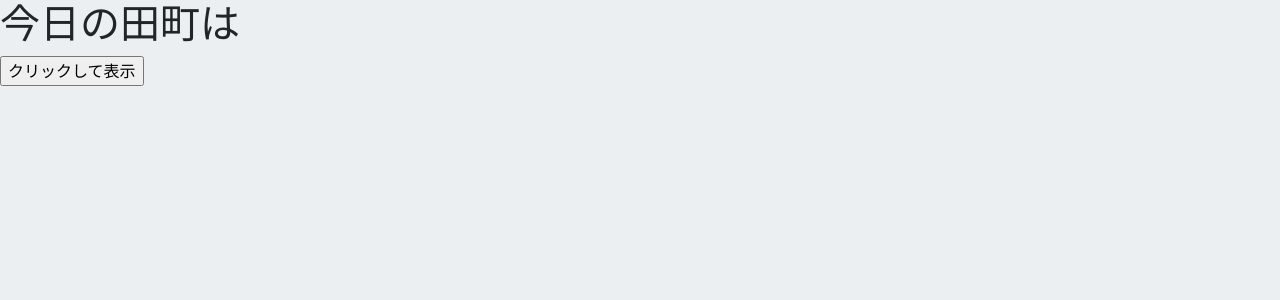
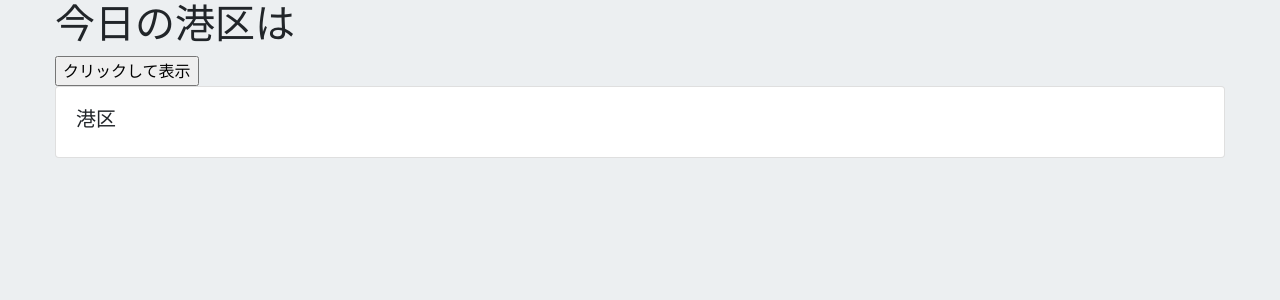
Before and after one commit to SW-kfujita/precipitation, a Flask app: template precipitation/public/precipitaiton_tsuneki/templates/precipitation_vs.html in a window 1280 px wide. Shown: the top 300 px of the page. Run offline with Flask 2, Linux system fonts and the light colour scheme; the template is opened without the code that fills it, so the values that code supplies are empty; some libraries are stand-ins or nearby versions.

Commit message:
レイアウト

```diff
--- a/precipitation/public/precipitaiton_tsuneki/style.css
+++ b/precipitation/public/precipitaiton_tsuneki/style.css
@@ -5,3 +5,7 @@ li {
 .bg-01 {
     background: #eceff1;
 }
+
+.container {
+    max-width: 1200px;
+}
--- a/precipitation/public/precipitaiton_tsuneki/templates/precipitation_vs.html
+++ b/precipitation/public/precipitaiton_tsuneki/templates/precipitation_vs.html
@@ -8,16 +8,23 @@
 </head>
 
 <body class="bg-01">
+    <div class="container">
 
-<h1>今日の田町は</h1>
+        <h1>今日の港区は</h1>
+
         <form method="get" action="/">
             <input type="submit" name="start" value="クリックして表示">
         </form>
 
+        <div class="card">
+            <div class="card-body">
+            <h5 class="card-title">港区</h5>
+            <h6 class="card-subtitle mb-2 text-muted">
                 {% if start %}
                 <p>平均<strong>{{ average }}％</strong>です。</p>
                 {% if average > 70 %}
-
+            </h6>
+            <p class="card-text">
                 <h3>ヤバイ！洗濯は明日以降に。</h3>
                 {% elif average > 40 %}
                 <h3>降るでしょう。部屋干しのほうが安全か。</h3>
@@ -25,10 +32,12 @@
                 <h3>降るかも。外に干すか迷いますね。</h3>
                 {% else %}
                 <h3>今日こそ洗濯日和！</h3>
-{% endif %}
+                {% endif %}</p>
+            </div>
+        </div>
 
 
-<ul class="d-flex border-top pt-3">
+<ul class="d-flex justify-content-around border-top pt-3">
     <li>
         <div class="card" style="width: 18rem;">
             <div class="card-body">
@@ -66,6 +75,7 @@
 {% endif %}
 
 
+</div>
 
 <script src="https://code.jquery.com/jquery-3.3.1.slim.min.js" integrity="sha384-q8i/X+965DzO0rT7abK41JStQIAqVgRVzpbzo5smXKp4YfRvH+8abtTE1Pi6jizo" crossorigin="anonymous"></script>
 <script src="https://cdnjs.cloudflare.com/ajax/libs/popper.js/1.14.7/umd/popper.min.js" integrity="sha384-UO2eT0CpHqdSJQ6hJty5KVphtPhzWj9WO1clHTMGa3JDZwrnQq4sF86dIHNDz0W1" crossorigin="anonymous"></script>
```
Lines whose indentation alone changed are shown as unchanged.
